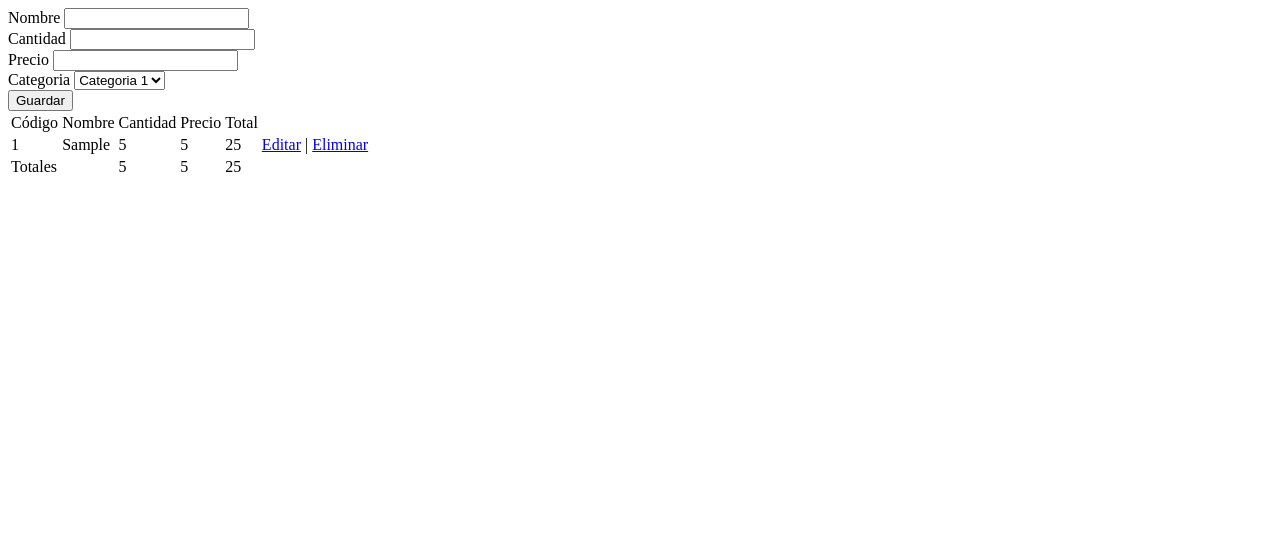
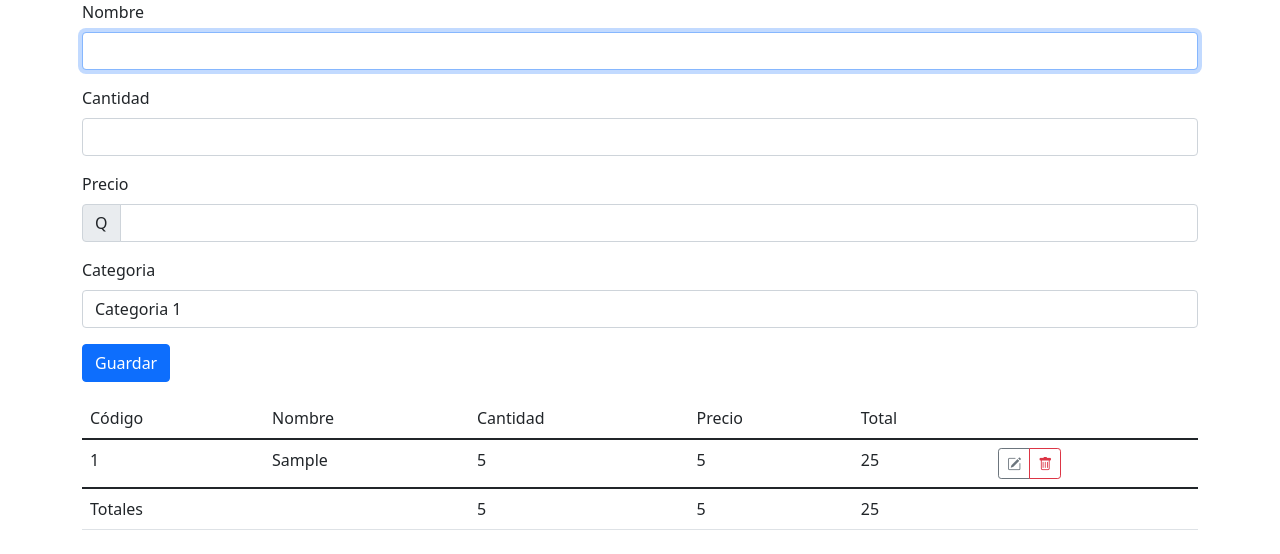
Before and after one commit to Galos96/LaserAntsBootcamp, a plain HTML site: page index.html in a window 1280 px wide. Both pictures are taken after typing "Sample", "5", "5" into the empty fields and a click on the button "Guardar". Drawn offline with nearby package versions, Linux system fonts and the light colour scheme.

Commit message:
giving style and fixing edit bug

```diff
--- a/index.html
+++ b/index.html
@@ -4,38 +4,44 @@
     <meta charset="UTF-8">
     <meta http-equiv="X-UA-Compatible" content="IE=edge">
     <meta name="viewport" content="width=device-width, initial-scale=1.0">
+    <link href="https://cdn.jsdelivr.net/npm/bootstrap@5.1.3/dist/css/bootstrap.min.css" rel="stylesheet" integrity="sha384-1BmE4kWBq78iYhFldvKuhfTAU6auU8tT94WrHftjDbrCEXSU1oBoqyl2QvZ6jIW3" crossorigin="anonymous">
+    <link rel="stylesheet" href="https://cdn.jsdelivr.net/npm/bootstrap-icons@1.8.1/font/bootstrap-icons.css">
     <title>Bootcamp</title>
 </head>
 <body>
+    <main class="container">
         <form action="index.html">
             <input type="hidden" name="codigo" id="codigo">
-        <section>
-            <label for="nombre">Nombre</label>
-            <input type="text" name="nombre" id="nombre">
+            <section class="mb-3">
+                <label class="form-label" for="nombre">Nombre</label>
+                <input class="form-control" type="text" name="nombre" id="nombre">
             </section>
-        <section>
-            <label for="cantidad">Cantidad</label>
-            <input type="number" name="cantidad" id="cantidad">
+            <section class="mb-3">
+                <label class="form-label" for="cantidad">Cantidad</label>
+                <input class="form-control" type="number" name="cantidad" id="cantidad">
             </section>
-        <section>
-            <label for="precio">Precio</label>
-            <input type="number" name="precio" id="precio">
+            <section class="mb-3">
+                <label class="form-label" for="precio">Precio</label>
+                <section class="input-group">
+                    <span class="input-group-text">Q</span>
+                    <input class="form-control" type="number" name="precio" id="precio">
                 </section>
-        <section>
-            <label for="categoria">Categoria</label>
-            <select name="categoria" id="categoria">
+            </section>
+            <section class="mb-3">
+                <label class="form-label" for="categoria">Categoria</label>
+                <select class="form-control" name="categoria" id="categoria">
                     <option value="1">Categoria 1</option>
                     <option value="2">Categoria 2</option>
                     <option value="3">Categoria 3</option>
                     <option value="4">Categoria 4</option>
                 </select>
             </section>
-        <section>
-            <button type="submit">Guardar</button>
+            <section class="mb-3">
+                <button class="btn btn-primary" type="submit">Guardar</button>
             </section>
         </form>
-    <section>
-        <table>
+
+        <table class="table">
             <thead>
                 <tr>
                     <td>Código</td>
@@ -47,7 +53,6 @@
                 </tr>
             </thead>
             <tbody>
-
             </tbody>
             <tfoot>
                 <tr>
@@ -59,7 +64,9 @@
                 </tr>
             </tfoot>
         </table>
-    </section>
+
+    </main>
+
     <script src="index.js"></script>
 </body>
 </html>
--- a/index.js
+++ b/index.js
@@ -20,12 +20,14 @@ let precioTotal = 0;
 let granTotal = 0;
 let currentRow;
 form.addEventListener("submit", onSubmit);
+let edit = false;
 
 /**
  *
  * @param {Event} event
  */
 function onSubmit(event){
+
     event.preventDefault();
 
     const data = new FormData(form);
@@ -42,14 +44,15 @@ function onSubmit(event){
     precioTotal = parseFloat(precio) + precioTotal;
     granTotal = parseFloat(total) + granTotal;
     let tr;
-
-    if (!codigo){
-        codigo= ++indice;
+    if (!edit){
+        indice++;
+        codigo= indice;
         tr = document.createElement("tr");
         tbody.appendChild(tr);
     } else {
         tr = currentRow;
     }
+
 
     tr.dataset.categoria = categoria;
     tr.innerHTML = `
@@ -58,7 +61,16 @@ function onSubmit(event){
         <td>${cantidad}</td>
         <td>${precio}</td>
         <td>${total}</td>
-        <td><a href="#" onclick="onEdit(event)">Editar</a> | <a href="#" onclick="onDelete(event)">Eliminar</a></td>
+        <td>
+            <section class="btn-group">
+                <a class="btn btn-sm btn-outline-secondary" href="#" onclick="onEdit(event)">
+                    <i class="bi bi-pencil-square"></i>
+                </a>
+                <a class="btn btn-sm btn-outline-danger" href="#" onclick="onDelete(event)">
+                    <i class="bi bi-trash"></i>
+                </a>
+            </section>
+        </td>
     `
 
 
@@ -66,8 +78,9 @@ function onSubmit(event){
     precioTotalElement.innerText = precioTotal;
     granTotalElement.innerText = granTotal;
 
+    edit = false;
     form.reset();
-    form[0].focus();
+    form[1].focus();
 }
 
 /**
@@ -78,9 +91,12 @@ function onDelete(event){
 
     event.preventDefault();
 
+    edit = false;
+    form.reset();
+
     /** @type {HTMLAnchorElement} */
-    const anchor = event.target;
-    const tr = anchor.parentElement.parentElement;
+    const anchor = event.currentTarget;
+    const tr = anchor.parentElement.parentElement.parentElement;
     tbody.removeChild(tr);
 }
 
@@ -92,9 +108,11 @@ function onEdit(event){
 
     event.preventDefault();
 
+    edit = true;
+
     /** @type {HTMLAnchorElement} */
-    const anchor = event.target;
-    const tr = anchor.parentElement.parentElement;
+    const anchor = event.currentTarget;
+    const tr = anchor.parentElement.parentElement.parentElement;
     currentRow = tr;
     const celdas = tr.getElementsByTagName("td");
 
```
Lines whose indentation alone changed are shown as unchanged.
